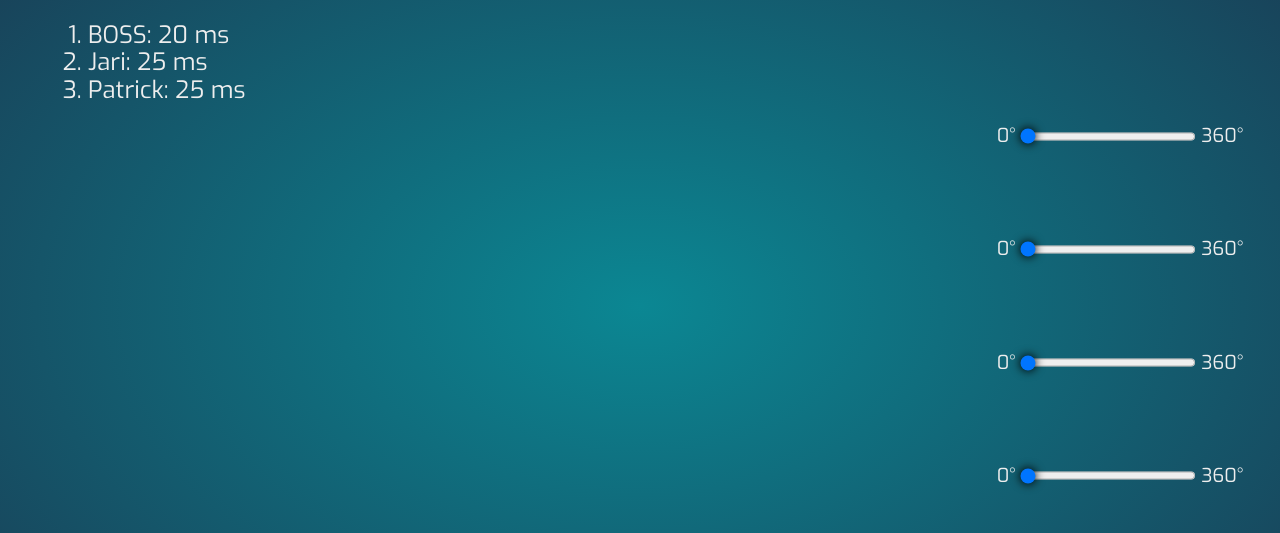
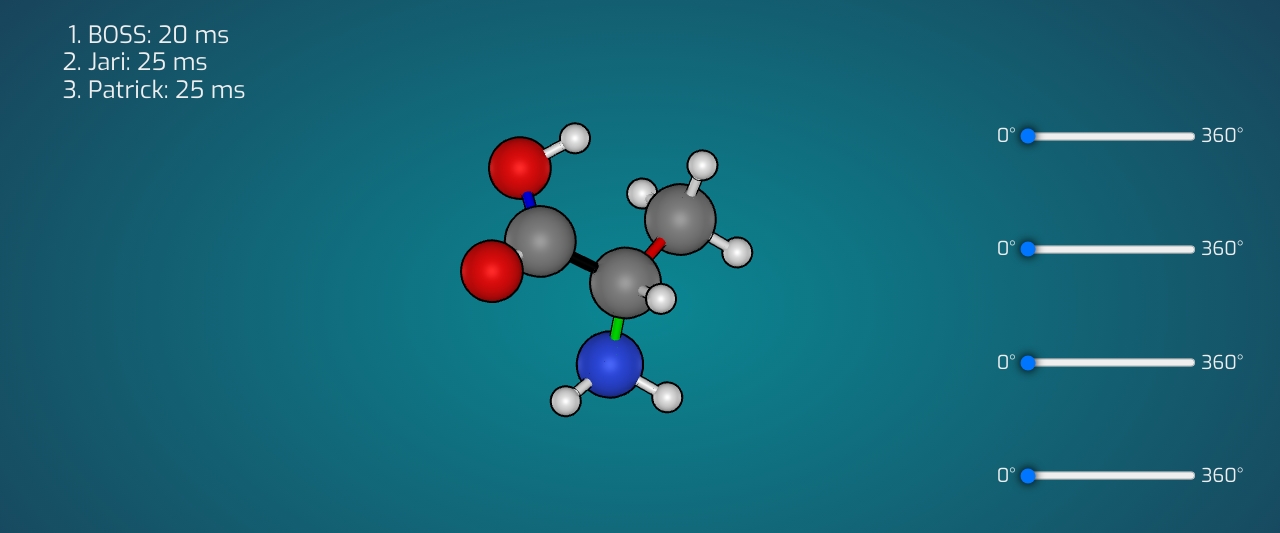
Before and after one commit to cest-group/bossviewer, a website built with webpack: page dist/index.html in a window 1280 px wide. Shown: the part 94-627 px from the top of the page. Built offline with nearby package versions, Linux system fonts and the light colour scheme.

Commit message:
Added data files, updated slider order.

```diff
--- /dev/null
+++ b/dist/data/geometry.js
@@ -0,0 +1,5 @@
+var STRUCTURE = {
+  "chemicalSymbols": ["C", "H", "N", "H", "H", "C", "H", "H", "H", "C", "O", "O", "H"],
+  "positions": [[0.0, 0.0, 0.0], [1.093, 0.0, 0.0], [-0.47961, 0.0, -1.41207], [0.00368, 0.74067, -1.92165], [-0.27254, -0.90586, -1.8276], [-0.49584, 1.26211, 0.72868], [0.00433, 1.36621, 1.69437], [-0.28718, 2.15346, 0.13243], [-1.57317, 1.20464, 0.90078], [-0.39425, -1.28861, 0.74398], [0.0333, -2.39527, 0.51648], [-1.26289, -1.14965, 1.6942], [-0.83779, -0.41541, 2.16871]],
+  "cell": [[5.0, 0.0, 0.0], [0, 5.0, 0.0], [0.0, 0.0, 5.0]]
+};
--- a/dist/index.html
+++ b/dist/index.html
@@ -69,12 +69,7 @@
             <div class="slidecontainer">
                 <div class="sliderholder">
                     <p>0°</p>
-                    <input type="range" min="0" max="36" step="1" value="0" class="slider" id="d11">
-                    <p>360°</p>
-                </div>
-                <div class="sliderholder">
-                    <p>0°</p>
-                    <input type="range" min="0" max="36" step="1" value="0" class="slider" id="d13">
+                    <input type="range" min="0" max="36" step="1" value="0" class="slider" id="d4">
                     <p>360°</p>
                 </div>
                 <div class="sliderholder">
@@ -84,7 +79,12 @@
                 </div>
                 <div class="sliderholder">
                     <p>0°</p>
-                    <input type="range" min="0" max="36" step="1" value="0" class="slider" id="d4">
+                    <input type="range" min="0" max="36" step="1" value="0" class="slider" id="d11">
+                    <p>360°</p>
+                </div>
+                <div class="sliderholder">
+                    <p>0°</p>
+                    <input type="range" min="0" max="36" step="1" value="0" class="slider" id="d13">
                     <p>360°</p>
                 </div>
             </div>
```
Also changed, not shown: 1 other file.
